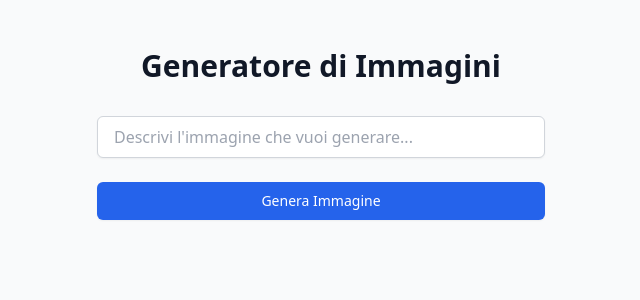
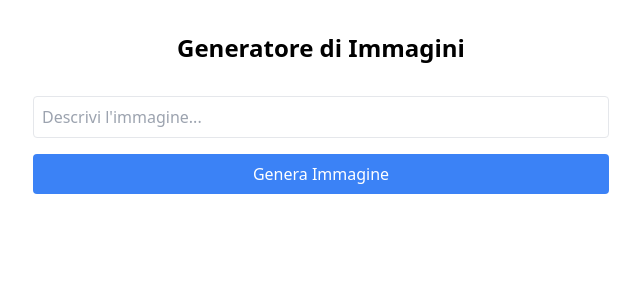
Before and after one commit to lrnzsp/imagen, a Next.js app: page / in a window 1280 px wide. Shown: the top 300 px of the page, without its empty margins (319-959 px from the left). Built offline with nearby package versions, Linux system fonts and the light colour scheme.

Commit message:
Update page.js

```diff
--- a/src/app/page.js
+++ b/src/app/page.js
@@ -1,111 +1,79 @@
 'use client';
 
-import React, { useState } from 'react';
+import { useState } from 'react';
 
 export default function Home() {
   const [prompt, setPrompt] = useState('');
   const [loading, setLoading] = useState(false);
-  const [error, setError] = useState('');
-  const [generatedImage, setGeneratedImage] = useState('');
+  const [error, setError] = useState(null);
+  const [imageUrl, setImageUrl] = useState(null);
 
-  const handleSubmit = async (e) => {
+  async function handleSubmit(e) {
     e.preventDefault();
-    if (!prompt) {
-      setError('Inserisci un prompt per generare l\'immagine');
-      return;
-    }
-
     setLoading(true);
-    setError('');
-    setGeneratedImage('');
+    setError(null);
 
     try {
-      console.log('Invio richiesta con prompt:', prompt);
-
-      const response = await fetch('/api/generate', {
+      const res = await fetch('/api/generate', {
         method: 'POST',
-        headers: {
-          'Content-Type': 'application/json',
-        },
+        headers: { 'Content-Type': 'application/json' },
         body: JSON.stringify({ prompt })
       });
 
-      const data = await response.json();
-      console.log('Risposta ricevuta:', data);
+      const data = await res.json();
 
-      if (!response.ok) {
-        throw new Error(data.error || 'Errore durante la generazione dell\'immagine');
-      }
+      if (!res.ok) throw new Error(data.error || 'Errore durante la generazione');
 
-      if (!data?.data?.[0]) {
-        throw new Error('Formato risposta non valido');
-      }
-
-      setGeneratedImage(data.data[0].url);
+      setImageUrl(data.data[0].url);
     } catch (err) {
-      console.error('Errore durante la generazione:', err);
       setError(err.message);
     } finally {
       setLoading(false);
     }
-  };
+  }
 
   return (
-    <div className="min-h-screen bg-gray-50 py-12 px-4 sm:px-6 lg:px-8">
-      <div className="max-w-md mx-auto">
-        <h1 className="text-3xl font-bold text-center text-gray-900 mb-8">
+    <main className="p-8">
+      <div className="max-w-xl mx-auto">
+        <h1 className="text-2xl font-bold mb-8 text-center">
           Generatore di Immagini
         </h1>
 
-        <form onSubmit={handleSubmit} className="space-y-6">
-          <div>
-            <label htmlFor="prompt" className="sr-only">
-              Prompt
-            </label>
-            <input
-              id="prompt"
-              type="text"
-              value={prompt}
-              onChange={(e) => setPrompt(e.target.value)}
-              placeholder="Descrivi l'immagine che vuoi generare..."
-              className="w-full px-4 py-2 border border-gray-300 rounded-md shadow-sm focus:ring-blue-500 focus:border-blue-500"
-              disabled={loading}
-            />
-          </div>
+        <form onSubmit={handleSubmit} className="space-y-4">
+          <input
+            type="text"
+            value={prompt}
+            onChange={(e) => setPrompt(e.target.value)}
+            placeholder="Descrivi l'immagine..."
+            className="w-full p-2 border rounded"
+            required
+          />
 
           <button
             type="submit"
             disabled={loading}
-            className="w-full flex justify-center py-2 px-4 border border-transparent rounded-md shadow-sm text-sm font-medium text-white bg-blue-600 hover:bg-blue-700 focus:outline-none focus:ring-2 focus:ring-offset-2 focus:ring-blue-500 disabled:bg-gray-400 disabled:cursor-not-allowed"
+            className="w-full bg-blue-500 text-white p-2 rounded disabled:bg-gray-400"
           >
-            {loading ? (
-              <span>Generazione in corso...</span>
-            ) : (
-              <span>Genera Immagine</span>
-            )}
+            {loading ? 'Generazione...' : 'Genera Immagine'}
           </button>
         </form>
 
         {error && (
-          <div className="mt-4 p-4 bg-red-50 border-l-4 border-red-400 text-red-700">
+          <div className="mt-4 p-4 bg-red-100 text-red-700 rounded">
             {error}
           </div>
         )}
 
-        {generatedImage && (
+        {imageUrl && (
           <div className="mt-8">
             <img
-              src={generatedImage}
+              src={imageUrl}
               alt="Immagine generata"
-              className="w-full h-auto rounded-lg shadow-lg"
-              onError={(e) => {
-                console.error('Errore caricamento immagine');
-                setError('Errore nel caricamento dell\'immagine generata');
-              }}
+              className="w-full rounded shadow-lg"
             />
           </div>
         )}
       </div>
-    </div>
+    </main>
   );
 }
```
